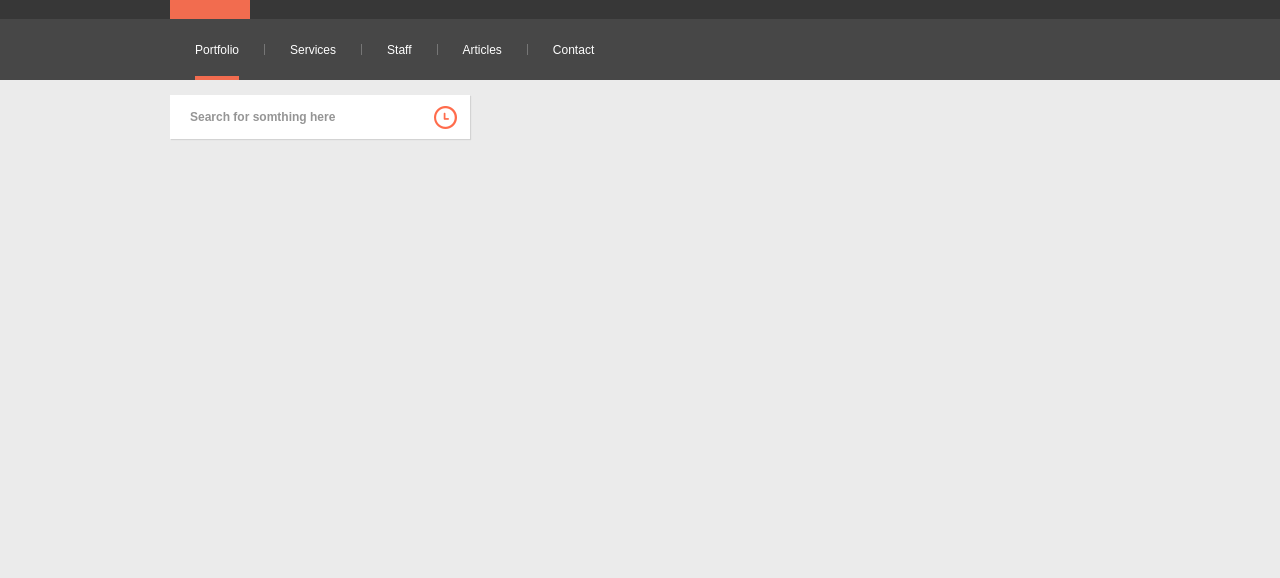
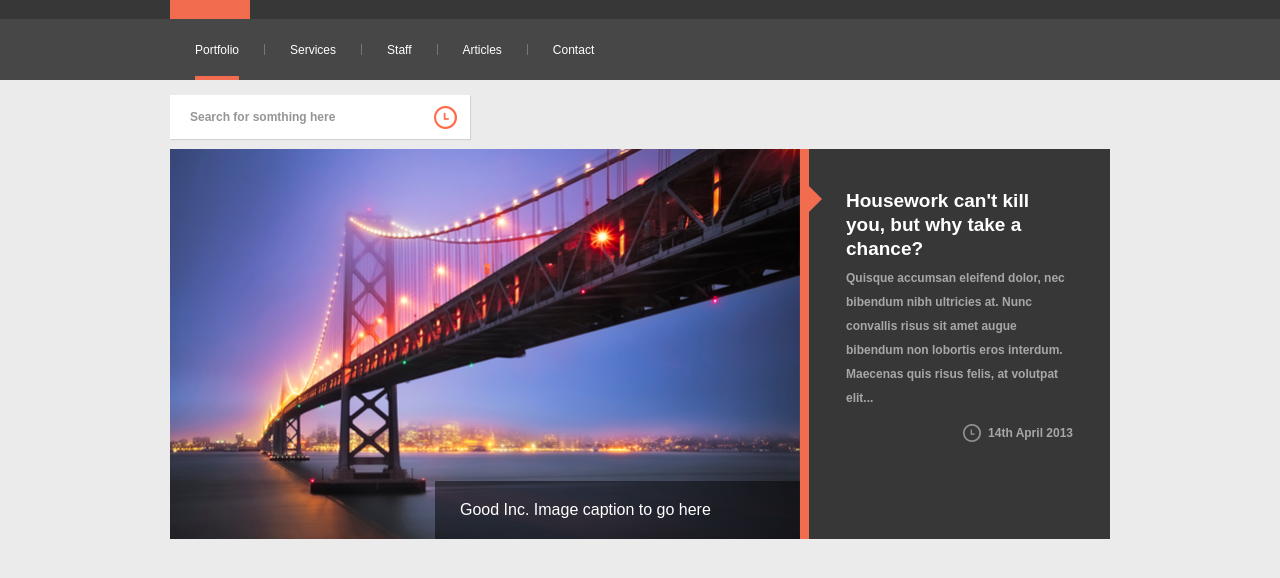
Before and after one commit to mister-savich/good-inc, a plain HTML site: page index.html in a window 1280 px wide. Shown: the part 46-624 px from the top of the page. Drawn offline with Linux system fonts and the light colour scheme.

Commit message:
Add some feature

```diff
--- a/index.html
+++ b/index.html
@@ -38,6 +38,21 @@
 					</div>
 				</div>
 			</div>
+			<div class="container">
+				<div id="feature" class="clearfix">
+					<div class="feature-img left">
+						<img src="img/feature-img.png" alt="">
+						<div class="feature-descr">
+							<p>Good Inc. Image caption to go here</p>
+						</div>
+					</div>
+					<div class="feature-txt left">
+						<h4>Housework can't kill you, but why take a chance?</h4>
+						<p>Quisque accumsan eleifend dolor, nec bibendum nibh ultricies at. Nunc convallis risus sit amet augue bibendum non lobortis eros interdum. Maecenas quis risus felis, at volutpat elit...</p>
+						<div class="text-right"><span class="date">14th April 2013</span></div>
+					</div>
+				</div>
+			</div>
 		</div>
 		<script src="js/jquery-1.12.1.js"></script>
 	</body>
```
